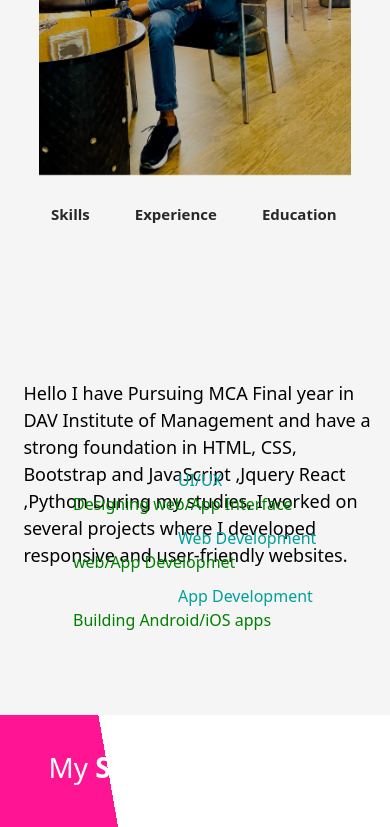
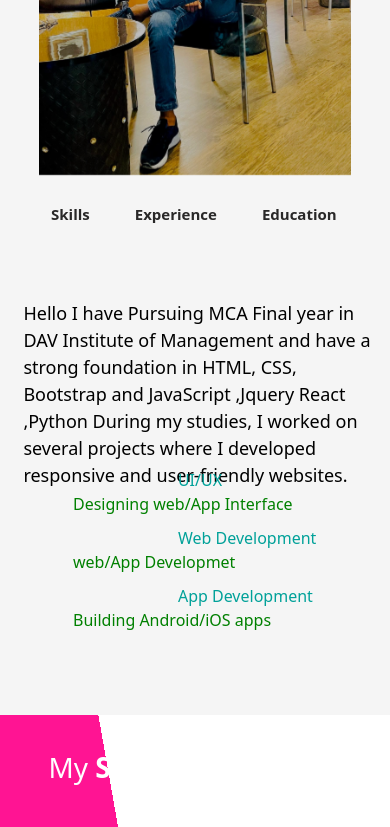
Before and after one commit to imprincesharma/princuportfolio, a plain HTML site: page index.html in a window 390 px wide. Shown: the part 1226-2053 px from the top of the page. Drawn offline with nearby package versions, Linux system fonts and the light colour scheme; a script that the page names is missing; files whose address does not match are found by name; a web font is replaced by a local one.

Commit message:
Update responsive.css

```diff
--- a/responsive.css
+++ b/responsive.css
@@ -114,7 +114,7 @@
     font-size: large;
     position: absolute;
     flex-wrap: wrap-reverse !important;
-    top: 40% !important;
+    top: 35% !important;
     left: 6% !important;
     width: 90% !important;
   }
```
